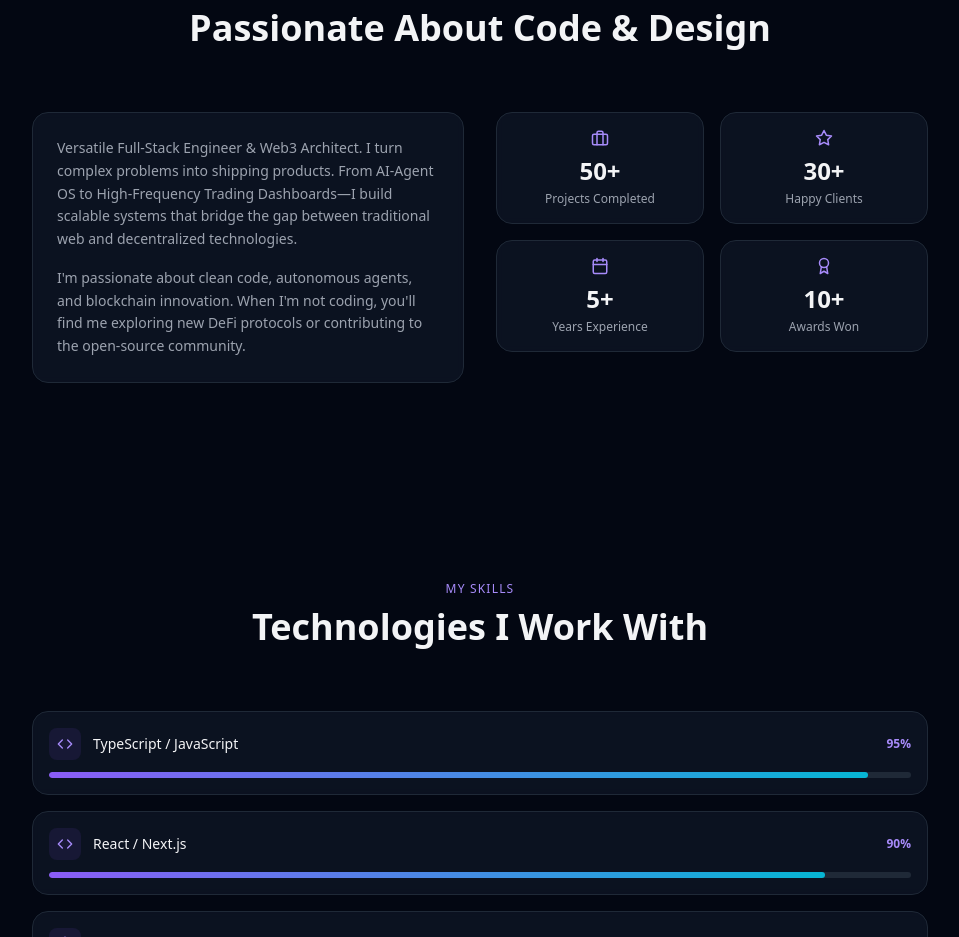
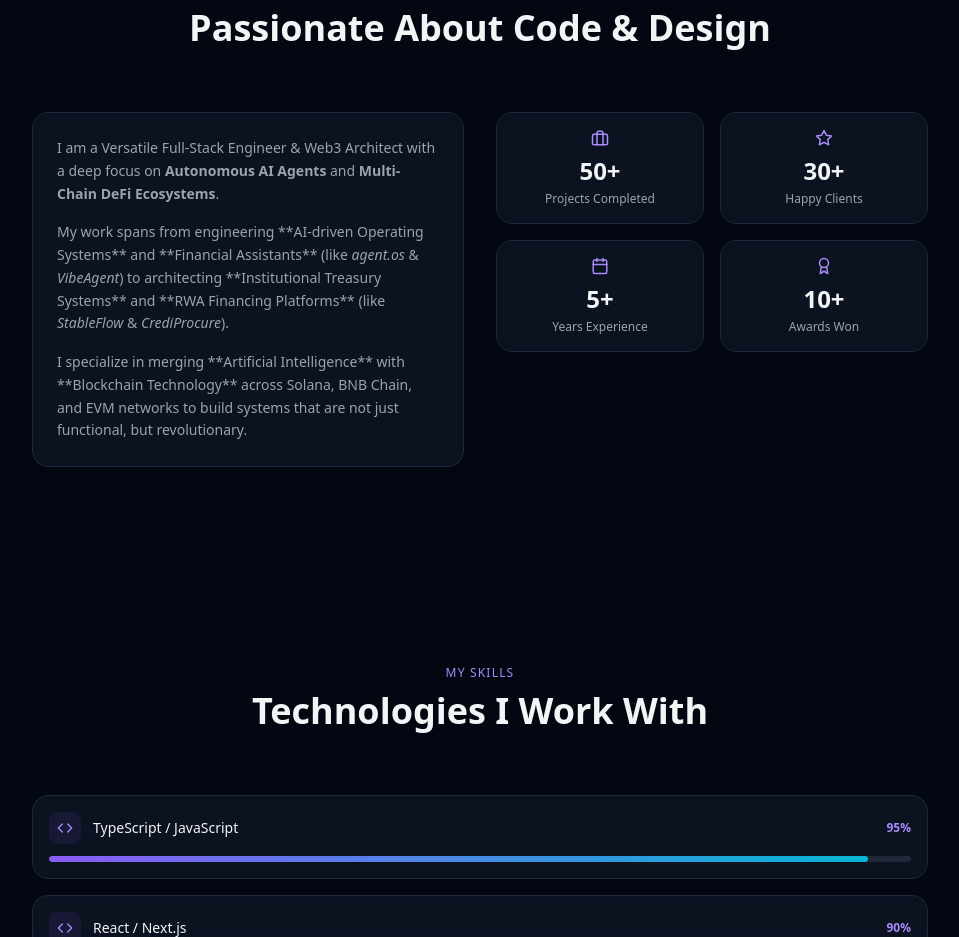
Before and after one commit to panzauto46-bot/Resume-Pandu-Darma-Anugrah, a React (Vite) app: page / in a window 1280 px wide. Shown: the part 920-1857 px from the top of the page, without its empty margins (160-1119 px from the left). Built offline with nearby package versions, Linux system fonts and the light colour scheme.

Commit message:
docs: update about section to reflect specific project expertise

```diff
--- a/src/App.tsx
+++ b/src/App.tsx
@@ -371,10 +371,13 @@ export default function Portfolio() {
             <AnimatedSection delay={0.1}>
               <div className={`p-6 rounded-2xl border backdrop-blur-sm ${card}`}>
                 <p className={`${textSub} leading-relaxed text-sm`}>
-                  Versatile Full-Stack Engineer & Web3 Architect. I turn complex problems into shipping products. From AI-Agent OS to High-Frequency Trading Dashboards—I build scalable systems that bridge the gap between traditional web and decentralized technologies.
+                  I am a Versatile Full-Stack Engineer & Web3 Architect with a deep focus on <strong>Autonomous AI Agents</strong> and <strong>Multi-Chain DeFi Ecosystems</strong>.
                 </p>
                 <p className={`${textSub} leading-relaxed text-sm mt-4`}>
-                  I'm passionate about clean code, autonomous agents, and blockchain innovation. When I'm not coding, you'll find me exploring new DeFi protocols or contributing to the open-source community.
+                  My work spans from engineering **AI-driven Operating Systems** and **Financial Assistants** (like <em>agent.os</em> & <em>VibeAgent</em>) to architecting **Institutional Treasury Systems** and **RWA Financing Platforms** (like <em>StableFlow</em> & <em>CrediProcure</em>).
+                </p>
+                <p className={`${textSub} leading-relaxed text-sm mt-4`}>
+                  I specialize in merging **Artificial Intelligence** with **Blockchain Technology** across Solana, BNB Chain, and EVM networks to build systems that are not just functional, but revolutionary.
                 </p>
               </div>
             </AnimatedSection>
```
